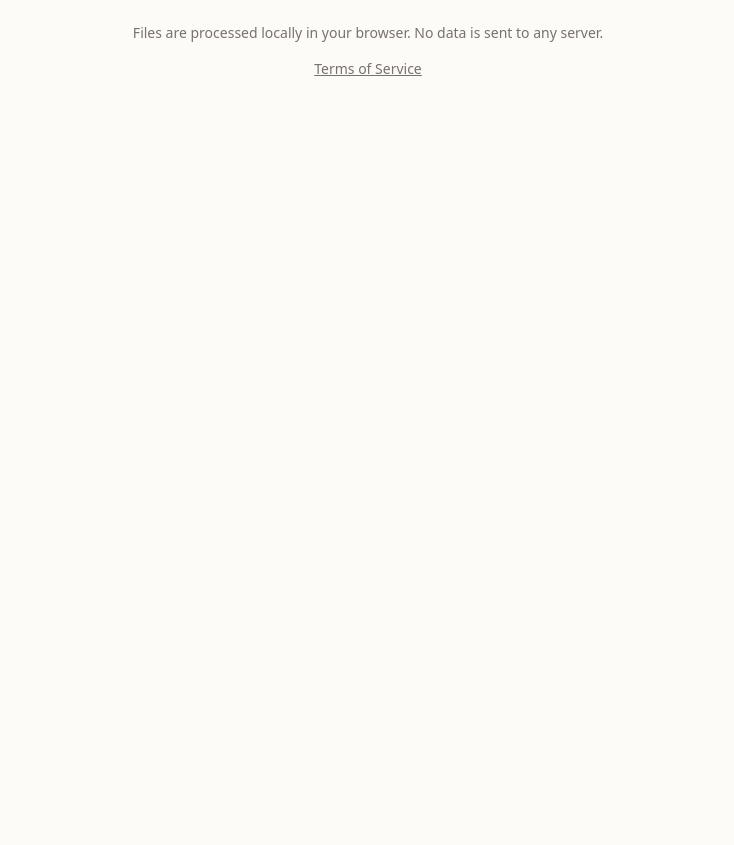
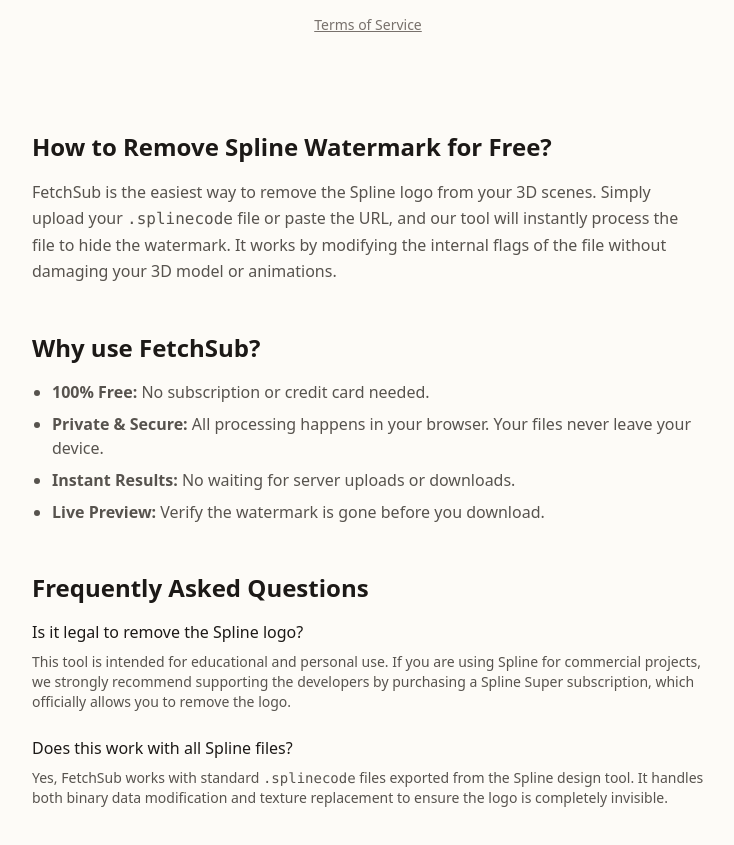
Before and after one commit to sahaj24/watermark-remover, a Next.js app: page / in a window 1280 px wide. Shown: the part 661-1506 px from the top of the page, without its empty margins (272-1006 px from the left). Before the commit the page ends 800 px from the top, so only its background shows below. Built offline with nearby package versions, Linux system fonts and the light colour scheme.

Commit message:
Add Google Analytics download tracking

```diff
--- a/app/page.tsx
+++ b/app/page.tsx
@@ -23,6 +23,7 @@
   const fileInputRef = useRef<HTMLInputElement>(null);
 
   // Cleanup preview URL on unmount or change
+  // Added cleanup for memory management
   useEffect(() => {
     return () => {
       if (previewUrl) URL.revokeObjectURL(previewUrl);
@@ -159,7 +160,12 @@
           buffer = await fileInputRef.current.files[0].arrayBuffer();
         } else {
           // Handle URL
-          const response = await fetch(url);
+          let fetchUrl = url;
+          if (fetchUrl.startsWith('http://')) {
+            fetchUrl = fetchUrl.replace('http://', 'https://');
+          }
+
+          const response = await fetch(fetchUrl);
           if (!response.ok) throw new Error('Failed to fetch file');
           buffer = await response.arrayBuffer();
         }
@@ -193,6 +199,15 @@
       if (lastPart.endsWith('.splinecode')) {
         downloadName = lastPart.replace('.splinecode', '-clean.splinecode');
       }
+    }
+
+    // Track download event in Google Analytics
+    if (typeof window !== 'undefined' && (window as any).gtag) {
+      (window as any).gtag('event', 'file_download', {
+        event_category: 'Engagement',
+        event_label: 'Spline File Download',
+        value: 1,
+      });
     }
 
     const downloadUrl = URL.createObjectURL(processedBlob);
@@ -340,6 +355,46 @@
             <a href="/terms" className="underline hover:text-[#1C1917]">Terms of Service</a>
           </div>
         </div>
+
+        {/* SEO Content Section */}
+        <div className="mt-24 max-w-3xl mx-auto text-left space-y-12 pb-12">
+          <section>
+            <h2 className="text-2xl font-bold text-[#1C1917] mb-4">How to Remove Spline Watermark for Free?</h2>
+            <p className="text-[#57534E] leading-relaxed">
+              FetchSub is the easiest way to remove the Spline logo from your 3D scenes.
+              Simply upload your <code>.splinecode</code> file or paste the URL, and our tool will instantly process the file to hide the watermark.
+              It works by modifying the internal flags of the file without damaging your 3D model or animations.
+            </p>
+          </section>
+
+          <section>
+            <h2 className="text-2xl font-bold text-[#1C1917] mb-4">Why use FetchSub?</h2>
+            <ul className="list-disc pl-5 space-y-2 text-[#57534E]">
+              <li><strong>100% Free:</strong> No subscription or credit card needed.</li>
+              <li><strong>Private & Secure:</strong> All processing happens in your browser. Your files never leave your device.</li>
+              <li><strong>Instant Results:</strong> No waiting for server uploads or downloads.</li>
+              <li><strong>Live Preview:</strong> Verify the watermark is gone before you download.</li>
+            </ul>
+          </section>
+
+          <section>
+            <h2 className="text-2xl font-bold text-[#1C1917] mb-4">Frequently Asked Questions</h2>
+            <div className="space-y-6">
+              <div>
+                <h3 className="font-medium text-[#1C1917] mb-2">Is it legal to remove the Spline logo?</h3>
+                <p className="text-[#57534E] text-sm">
+                  This tool is intended for educational and personal use. If you are using Spline for commercial projects, we strongly recommend supporting the developers by purchasing a Spline Super subscription, which officially allows you to remove the logo.
+                </p>
+              </div>
+              <div>
+                <h3 className="font-medium text-[#1C1917] mb-2">Does this work with all Spline files?</h3>
+                <p className="text-[#57534E] text-sm">
+                  Yes, FetchSub works with standard <code>.splinecode</code> files exported from the Spline design tool. It handles both binary data modification and texture replacement to ensure the logo is completely invisible.
+                </p>
+              </div>
+            </div>
+          </section>
+        </div>
       </div>
     </main>
   );
```
